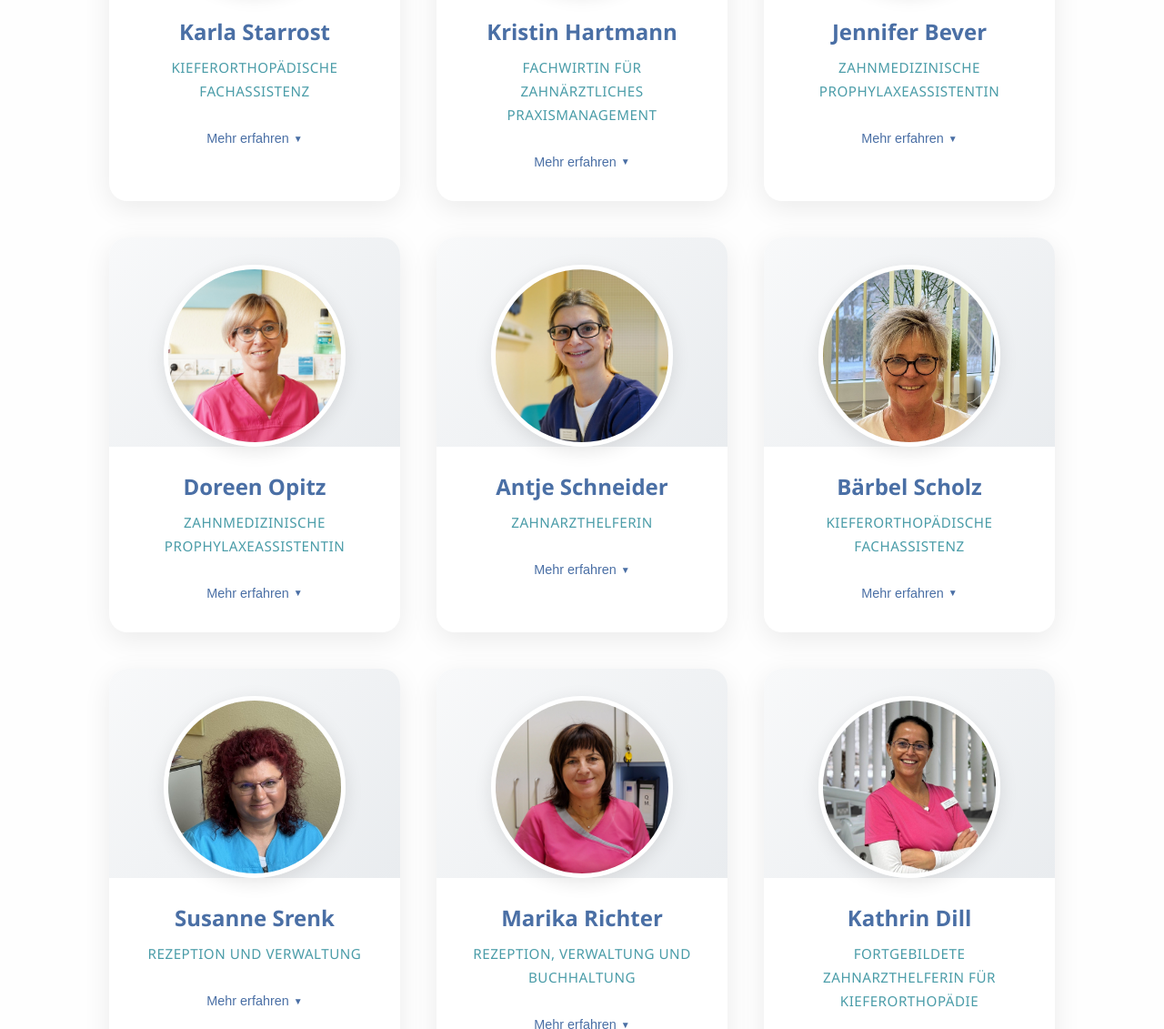
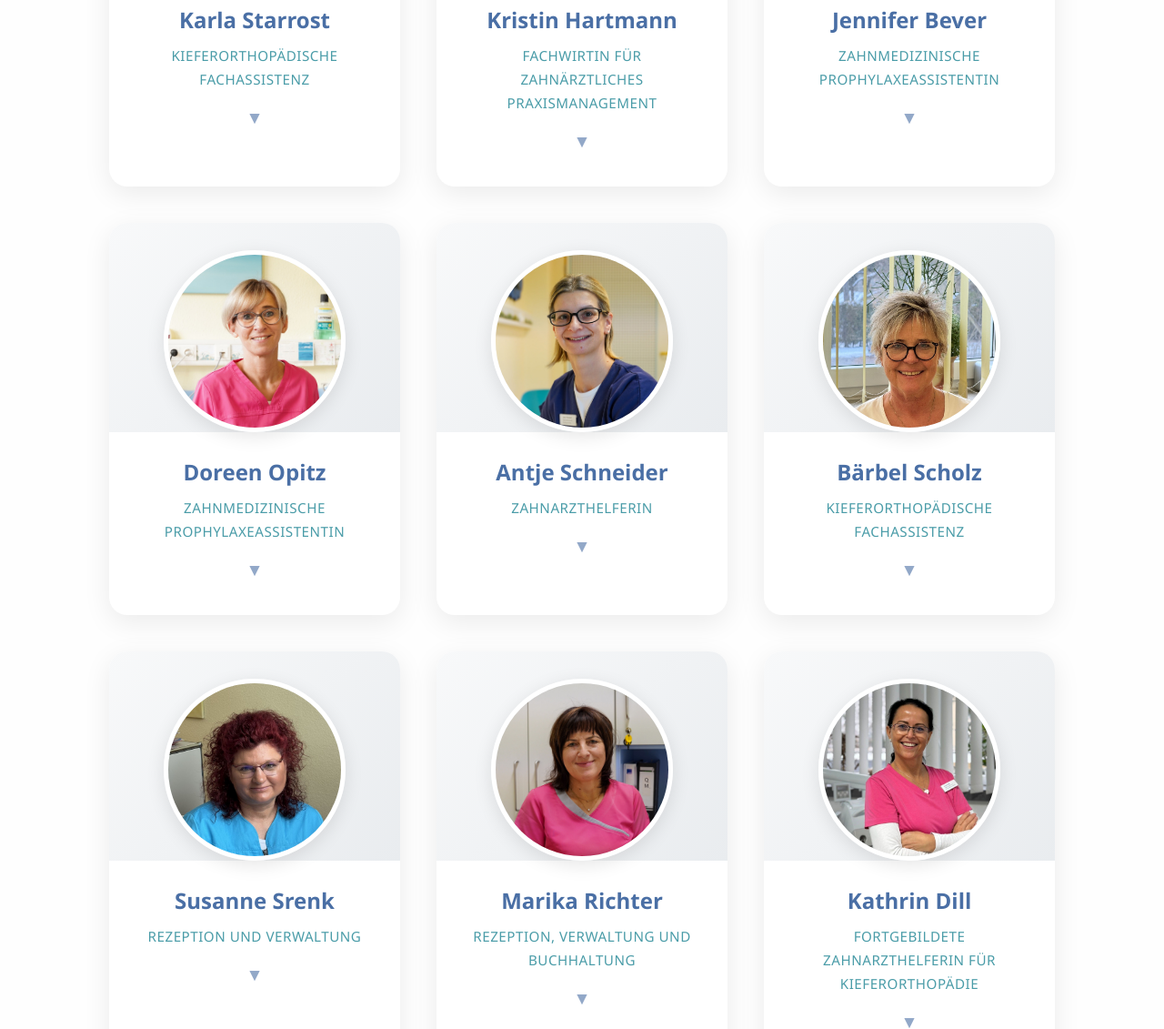
Before and after one commit to drilonmaloku96/praxis-schau, a website: page pages/team.html in a window 1280 px wide. Shown: the part 1669-2800 px from the top of the page at 91% size. Drawn offline with Linux system fonts and the light colour scheme.

Commit message:
Fix collapsible team details with subtle arrow-only design
- Remove "Mehr erfahren" button text, show only subtle arrow icon
- Arrow is semi-transparent blue (60% opacity) by default
- Arrow becomes fully visible and scales up slightly on hover
- All descriptions collapsed by default (as intended)
- Improved spacing and transitions
- Cleaner, more minimalist design
- Add aria-label for accessibility

Co-Authored-By: Claude Sonnet 4.5 <noreply@anthropic.com>

```diff
--- a/css/style.css
+++ b/css/style.css
@@ -1247,6 +1247,10 @@ input[type="range"]::-moz-range-thumb {
     font-size: 0.95rem;
 }
 
+.team-member-info .role {
+    margin-bottom: 5px;
+}
+
 /* Zahnärzte cards with tinted background */
 .team-member.zahnarzt {
     background: linear-gradient(135deg, #f0f7ff 0%, #e8f2fc 100%);
@@ -1256,13 +1260,13 @@ input[type="range"]::-moz-range-thumb {
 .team-member-details {
     max-height: 0;
     overflow: hidden;
-    transition: max-height 0.3s ease;
-    padding: 0 30px;
+    transition: max-height 0.4s ease;
+    padding: 0;
 }
 
 .team-member-details.active {
     max-height: 500px;
-    padding: 0 30px 15px 30px;
+    padding: 15px 0 0 0;
 }
 
 .team-member-toggle {
@@ -1270,28 +1274,27 @@ input[type="range"]::-moz-range-thumb {
     border: none;
     color: var(--desaturated-blue);
     cursor: pointer;
-    font-size: 0.9rem;
-    font-weight: 500;
-    padding: 5px 0;
-    margin-top: 10px;
-    display: inline-flex;
-    align-items: center;
-    gap: 5px;
-    transition: color 0.3s ease;
+    font-size: 1.2rem;
+    padding: 8px;
+    margin-top: 5px;
+    display: inline-block;
+    transition: all 0.3s ease;
+    opacity: 0.6;
 }
 
 .team-member-toggle:hover {
-    color: var(--desaturated-turquoise);
+    opacity: 1;
+    transform: scale(1.1);
 }
 
-.team-member-toggle::after {
+.team-member-toggle::before {
     content: "▼";
-    font-size: 0.7em;
     transition: transform 0.3s ease;
+    display: inline-block;
 }
 
-.team-member-toggle.active::after {
-    transform: rotate(-180deg);
+.team-member-toggle.active::before {
+    transform: rotate(180deg);
 }
 
 @media (max-width: 768px) {
--- a/pages/team.html
+++ b/pages/team.html
@@ -71,7 +71,7 @@
                             <div class="team-member-details">
                                 <p style="line-height: 1.9;">Fachzahnarzt für Kieferorthopädie</p>
                             </div>
-                            <button class="team-member-toggle" onclick="toggleTeamDetails(this)">Mehr erfahren</button>
+                            <button class="team-member-toggle" onclick="toggleTeamDetails(this)" aria-label="Details anzeigen"></button>
                         </div>
                     </div>
 
@@ -90,7 +90,7 @@
                                 • 2017–2021 Weiterbildungsassistentin für Kieferorthopädie<br>
                                 • 2015 Approbation als Zahnärztin (Friedrich-Schiller-Universität Jena)</p>
                             </div>
-                            <button class="team-member-toggle" onclick="toggleTeamDetails(this)">Mehr erfahren</button>
+                            <button class="team-member-toggle" onclick="toggleTeamDetails(this)" aria-label="Details anzeigen"></button>
                         </div>
                     </div>
 
@@ -155,7 +155,7 @@
                                 • 1991–1994 Zahnarzthelferin<br>
                                 • 1985–1991 Stomatologische Schwester</p>
                             </div>
-                            <button class="team-member-toggle" onclick="toggleTeamDetails(this)">Mehr erfahren</button>
+                            <button class="team-member-toggle" onclick="toggleTeamDetails(this)" aria-label="Details anzeigen"></button>
                         </div>
                     </div>
 
@@ -173,7 +173,7 @@
                                 • 2023–2024 Zahnmedizinische Verwaltungsfachangestellte<br>
                                 • 2019–2023 Zahnmedizinische Fachangestellte</p>
                             </div>
-                            <button class="team-member-toggle" onclick="toggleTeamDetails(this)">Mehr erfahren</button>
+                            <button class="team-member-toggle" onclick="toggleTeamDetails(this)" aria-label="Details anzeigen"></button>
                         </div>
                     </div>
 
@@ -190,7 +190,7 @@
                                 • Seit 2015 Zahnmedizinische Prophylaxeassistentin<br>
                                 • 2012–2015 Zahnmedizinische Fachangestellte</p>
                             </div>
-                            <button class="team-member-toggle" onclick="toggleTeamDetails(this)">Mehr erfahren</button>
+                            <button class="team-member-toggle" onclick="toggleTeamDetails(this)" aria-label="Details anzeigen"></button>
                         </div>
                     </div>
 
@@ -207,7 +207,7 @@
                                 • Seit 2003 Zahnmedizinische Prophylaxeassistentin<br>
                                 • 1994–2003 Zahnarzthelferin</p>
                             </div>
-                            <button class="team-member-toggle" onclick="toggleTeamDetails(this)">Mehr erfahren</button>
+                            <button class="team-member-toggle" onclick="toggleTeamDetails(this)" aria-label="Details anzeigen"></button>
                         </div>
                     </div>
 
@@ -222,7 +222,7 @@
                             <div class="team-member-details">
                                 <p style="line-height: 1.9; text-align: left; font-size: 0.9rem;">• Seit 1999 Zahnarzthelferin</p>
                             </div>
-                            <button class="team-member-toggle" onclick="toggleTeamDetails(this)">Mehr erfahren</button>
+                            <button class="team-member-toggle" onclick="toggleTeamDetails(this)" aria-label="Details anzeigen"></button>
                         </div>
                     </div>
 
@@ -240,7 +240,7 @@
                                 • 1991–1998 Zahnarzthelferin<br>
                                 • 1981–1991 Stomatologische Schwester</p>
                             </div>
-                            <button class="team-member-toggle" onclick="toggleTeamDetails(this)">Mehr erfahren</button>
+                            <button class="team-member-toggle" onclick="toggleTeamDetails(this)" aria-label="Details anzeigen"></button>
                         </div>
                     </div>
 
@@ -255,7 +255,7 @@
                             <div class="team-member-details">
                                 <p style="line-height: 1.9; text-align: left; font-size: 0.9rem;">• Seit 1992 Rezeption und Verwaltung in der kieferorthopädischen Praxis</p>
                             </div>
-                            <button class="team-member-toggle" onclick="toggleTeamDetails(this)">Mehr erfahren</button>
+                            <button class="team-member-toggle" onclick="toggleTeamDetails(this)" aria-label="Details anzeigen"></button>
                         </div>
                     </div>
 
@@ -270,7 +270,7 @@
                             <div class="team-member-details">
                                 <p style="line-height: 1.9; text-align: left; font-size: 0.9rem;">• Seit 1996 Rezeption, Verwaltung und Buchhaltung in der kieferorthopädischen Praxis</p>
                             </div>
-                            <button class="team-member-toggle" onclick="toggleTeamDetails(this)">Mehr erfahren</button>
+                            <button class="team-member-toggle" onclick="toggleTeamDetails(this)" aria-label="Details anzeigen"></button>
                         </div>
                     </div>
 
@@ -289,7 +289,7 @@
                                 • 1991–1994 Zahnarzthelferin<br>
                                 • 1985–1991 Stomatologische Schwester</p>
                             </div>
-                            <button class="team-member-toggle" onclick="toggleTeamDetails(this)">Mehr erfahren</button>
+                            <button class="team-member-toggle" onclick="toggleTeamDetails(this)" aria-label="Details anzeigen"></button>
                         </div>
                     </div>
 
@@ -304,7 +304,7 @@
                             <div class="team-member-details">
                                 <p style="line-height: 1.9; text-align: left; font-size: 0.9rem;">• Organisation und Hygiene</p>
                             </div>
-                            <button class="team-member-toggle" onclick="toggleTeamDetails(this)">Mehr erfahren</button>
+                            <button class="team-member-toggle" onclick="toggleTeamDetails(this)" aria-label="Details anzeigen"></button>
                         </div>
                     </div>
 
```
